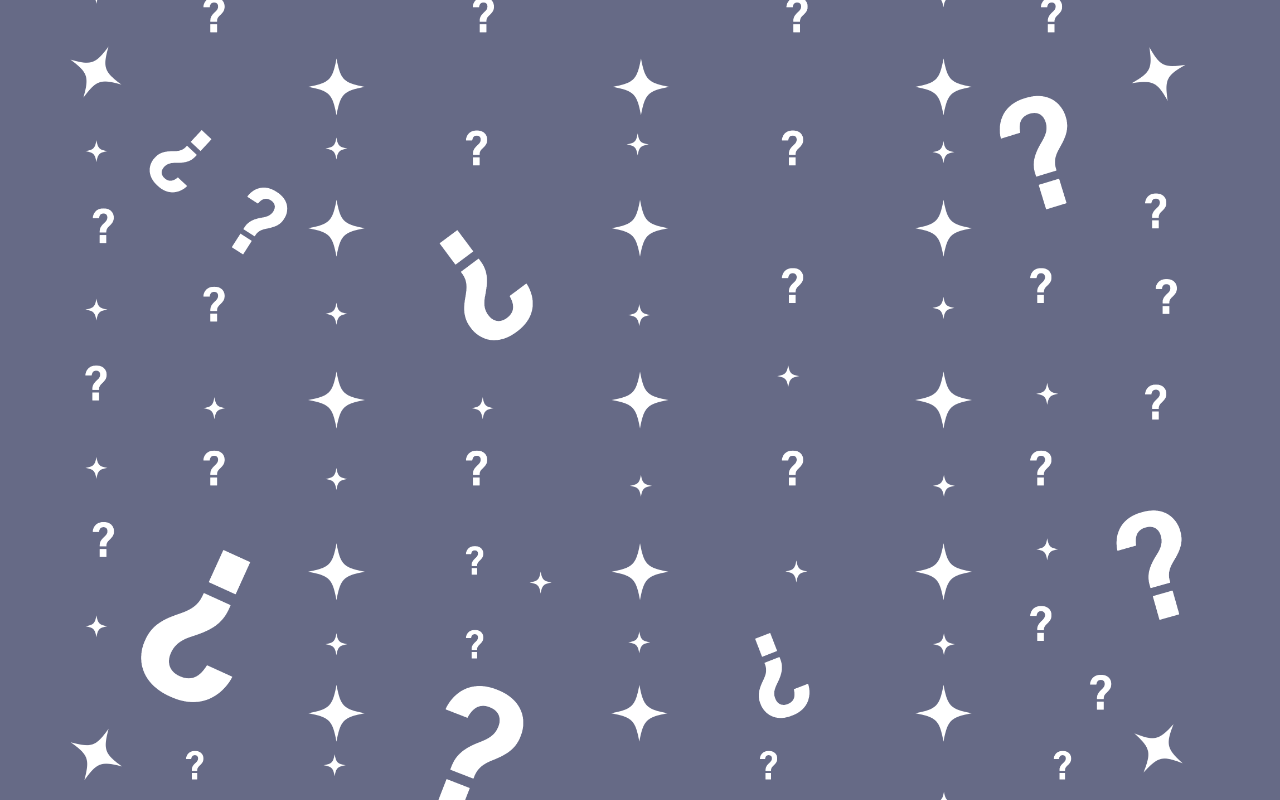
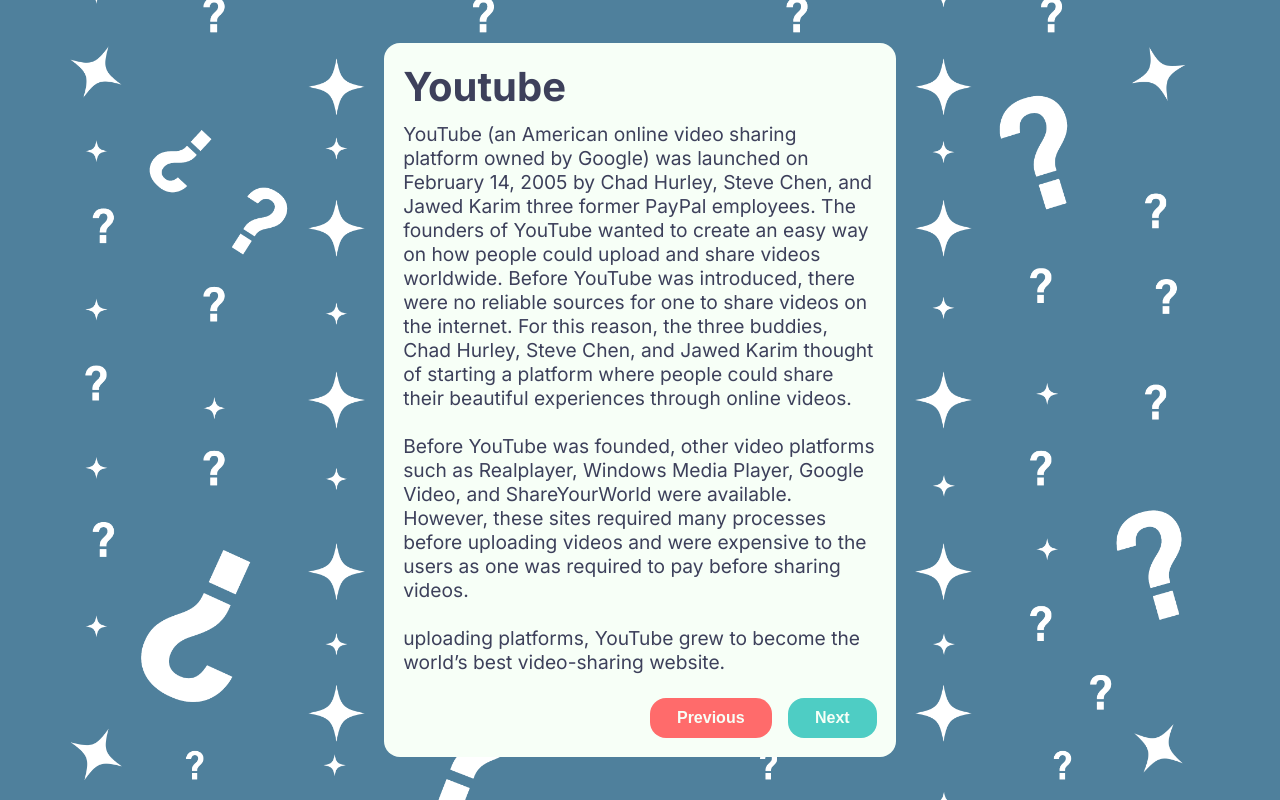
Before and after one commit to JavierCarrasco08/app-quiz, a React (Vite) app: page / in a window 1280 px wide. Built offline with nearby package versions, Linux system fonts and the light colour scheme.

Commit message:
Resume components

```diff
--- a/src/App.css
+++ b/src/App.css
@@ -0,0 +1,27 @@
+.root__select-history {
+  width: 90%;
+  display: flex;
+  flex-wrap: wrap;
+  align-items: center;
+  justify-content: center;
+  gap: 1rem;
+  grid-template-columns: 1fr 1fr;
+}
+
+.root__resume {
+  width: 90%;
+  padding: 1.2rem;
+  border-radius: 1rem;
+  color: var(--primary-color-purple);
+  background-color: var(--panel);
+  -webkit-border-radius: 1rem;
+  -moz-border-radius: 1rem;
+  -ms-border-radius: 1rem;
+  -o-border-radius: 1rem;
+}
+
+@media screen and (min-width: 1000px) {
+  .root__resume {
+    width: 40%;
+  }
+}
--- a/src/App.jsx
+++ b/src/App.jsx
@@ -1,5 +1,27 @@
 import "./App.css";
+import history from "./data";
+import SelectHistory from "./components/history/History";
+import ResumeHistory from "./components/resume/Resume-history";
 
-function App() {}
+function App() {
+  return (
+    <>
+      {/* <section className="root__select-history">
+        <SelectHistory name="YouTube" />
+        <SelectHistory name="Twitter" />
+        <SelectHistory name="Instagram" />
+        <SelectHistory name="Microsoft" />
+        <SelectHistory name="Linux" />
+        <SelectHistory name="Apple" />
+      </section> */}
+      <article className="root__resume">
+        <ResumeHistory
+          name={history.YouTube.name}
+          resume={history.YouTube.history}
+        />
+      </article>
+    </>
+  );
+}
 
 export default App;
--- a/src/components/History.jsx
+++ /dev/null
@@ -1,3 +0,0 @@
-export default function SelectHistory({ name, onSelect }) {
-  return <button onPointerDown={() => onSelect(name)}>{name}</button>;
-}
--- /dev/null
+++ b/src/components/history/History.jsx
@@ -0,0 +1,11 @@
+import "./history.css";
+
+export default function SelectHistory({ name, onSelect }) {
+  return (
+    <button
+      className="root__button-history"
+      onPointerDown={() => console.log("SI")}>
+      {name}
+    </button>
+  );
+}
--- /dev/null
+++ b/src/components/history/history.css
@@ -0,0 +1,56 @@
+.root__button-history {
+  display: block;
+  border: none;
+  outline: none;
+  font-size: 1.15rem;
+  background-color: var(--panel);
+  color: var(--primary-color-purple);
+  font-weight: 600;
+  width: 6rem;
+  height: 5rem;
+  border-radius: 1rem;
+  -webkit-border-radius: 1rem;
+  -moz-border-radius: 1rem;
+  -ms-border-radius: 1rem;
+  -o-border-radius: 1rem;
+  transition: transform 0.5s ease;
+  -webkit-transition: transform 0.5s ease;
+  -moz-transition: transform 0.5s ease;
+  -ms-transition: transform 0.5s ease;
+  -o-transition: transform 0.5s ease;
+}
+
+@media screen and (min-width: 370px) {
+  .root__button-history {
+    height: 8rem;
+    width: 8rem;
+  }
+}
+@media screen and (min-width: 570px) {
+  .root__button-history {
+    font-size: 1.5rem;
+    height: 9rem;
+    width: 9rem;
+  }
+}
+@media screen and (min-width: 800px) {
+  .root__button-history {
+    font-size: 2rem;
+    width: 15rem;
+    height: 15rem;
+  }
+}
+
+@media screen and (min-width: 1100px) {
+  .root__button-history {
+    cursor: pointer;
+    width: 18rem;
+  }
+  .root__button-history:hover {
+    transform: scale(0.9);
+    -webkit-transform: scale(0.9);
+    -moz-transform: scale(0.9);
+    -ms-transform: scale(0.9);
+    -o-transform: scale(0.9);
+  }
+}
--- /dev/null
+++ b/src/components/resume/Resume-history.jsx
@@ -0,0 +1,16 @@
+import "./resume.css";
+
+export default function ResumeHistory({ name, resume }) {
+  return (
+    <>
+      <h1 className="root__title-resume">{name}</h1>
+      {resume.split(/\n/).map((paragraph) => (
+        <p className="root__paragraph-resume">{paragraph}</p>
+      ))}
+      <div className="root__buttons">
+        <button className="root__prev">Previous</button>
+        <button className="root__next">Next</button>
+      </div>
+    </>
+  );
+}
--- /dev/null
+++ b/src/components/resume/resume.css
@@ -0,0 +1,92 @@
+.root__title-resume {
+  font-size: 1.5rem;
+  margin-bottom: 0.7rem;
+}
+.root__paragraph-resume {
+  font-size: 0.7rem;
+  margin-bottom: 0.5rem;
+}
+.root__buttons {
+  width: 100%;
+  display: flex;
+  gap: 1rem;
+  justify-content: end;
+}
+.root__prev,
+.root__next {
+  padding: 0.5rem 1.2rem;
+  border-radius: 1rem;
+  color: var(--panel);
+  border: none;
+  font-weight: 600;
+  -webkit-border-radius: 1rem;
+  -moz-border-radius: 1rem;
+  -ms-border-radius: 1rem;
+  -o-border-radius: 1rem;
+  transition: opacity 0.5s linear;
+  -webkit-transition: opacity 0.5s linear;
+  -moz-transition: opacity 0.5s linear;
+  -ms-transition: opacity 0.5s linear;
+  -o-transition: opacity 0.5s linear;
+  cursor: pointer;
+}
+.root__prev {
+  background-color: var(--primary-color-incorrect);
+}
+.root__next {
+  background-color: var(--primary-color-correct);
+}
+
+@media screen and (min-width: 370px) {
+  .root__title-resume {
+    font-size: 1.7rem;
+  }
+  .root__paragraph-resume {
+    font-size: 0.9rem;
+  }
+  .root__prev,
+  .root__next {
+    padding: 0.7rem 1.5rem;
+    font-size: 0.9rem;
+  }
+}
+
+@media screen and (min-width: 450px) {
+  .root__paragraph-resume {
+    font-size: 1.1rem;
+    margin-bottom: 0.8rem;
+  }
+  .root__title-resume {
+    font: 1.9rem;
+  }
+}
+
+@media screen and (min-width: 750px) {
+  .root__paragraph-resume {
+    font-size: 1.7rem;
+    margin-bottom: 1.5rem;
+  }
+  .root__title-resume {
+    font-size: 2.5rem;
+  }
+  .root__prev,
+  .root__next {
+    font-size: 1.5rem;
+    padding: 1.2rem 4rem;
+  }
+}
+
+@media screen and (min-width: 1000px) {
+  .root__paragraph-resume {
+    font-size: 1.2rem;
+  }
+  .root__prev,
+  .root__next {
+    font-size: 1rem;
+    padding: 0.7rem 1.7rem;
+  }
+  .root__prev:hover,
+  .root__next:hover {
+    opacity: 0.8;
+  }
+}
--- a/src/data.js
+++ b/src/data.js
@@ -1,37 +1,36 @@
 let history = {
   YouTube: {
+    name: "Youtube",
     history: `YouTube (an American online video sharing platform owned by Google) was launched on February 14, 2005 by Chad Hurley, Steve Chen, and Jawed Karim three former PayPal employees. The founders of YouTube wanted to create an easy way on how people could upload and share videos worldwide. Before YouTube was introduced, there were no reliable sources for one to share videos on the internet. For this reason, the three buddies, Chad Hurley, Steve Chen, and Jawed Karim thought of starting a platform where people could share their beautiful experiences through online videos.
-
     Before YouTube was founded, other video platforms such as Realplayer, Windows Media Player, Google Video, and ShareYourWorld were available. However, these sites required many processes before uploading videos and were expensive to the users as one was required to pay before sharing videos.
-
     uploading platforms, YouTube grew to become the world’s best video-sharing website.`,
   },
   instagram: {
+    name: "Instagram",
     history: `Instagram was started in San Francisco by Kevin Systrom and Mike Krieger, who initially tried creating a platform similar to Foursquare but then turned their attention exclusively to photo sharing. The word Instagram is an amalgam of "instant camera" and "telegram."
-
     The iOS app was released through the iTunes App Store on Oct. 6, 2010, and the Android app was released on April 3, 2012. The platform's popularity skyrocketed, with the company reporting more than 40 million active users just two years after launch. This caught the attention of Facebook, which officially purchased Instagram for $1 billion in the summer of 2012.
-
     En abril de 2017, la empresa tenía 700 millones de usuarios activos, más del doble de la base total de usuarios de Twitter.
     `,
   },
   twitter: {
+    name: "Twitter",
     history: `The origin of Twitter starts with Evan Williams and Noah Glass. The two Silicon Valley entrepreneurs came together to create Odeo, a podcasting platform that would eventually become obsolete thanks to Apple iTunes. This didn’t stop Evan Williams from successfully growing Blogger, which led to a multi-million dollar sale to Google in 2003.
-
     Meanwhile, a side feature of Odeo was set to become the latest microblog and social network platform. Known first as Twttr, the service allowed users to send short messaging service, or SMS, to groups. Six months later, the name was changed to Twitter.
-
     Twitter is now known as a social networking and online news site. It offers easily digestible content and allows you to search for and follow friends, celebrities, and business accounts. It’s been described as a marketing tool, amateur news reporting platform, and social messaging service. In 2020, had over 5,500 employees and total assets over $13.3 billion.`,
   },
   microsoft: {
+    name: "Microsoft",
     history: `Microsoft Corp., U.S. computer firm, the leading developer of personal-computer software systems and applications. Microsoft, headquartered in Redmond, Wash., also publishes books and multimedia titles and manufactures hardware. It was founded in 1975 by Bill Gates and Paul G. Allen (b. 1954), who adapted BASIC for use on personal computers. They licensed versions of it to various companies, developed other programming languages, and in 1981 released MS-DOS for the IBM PC. The subsequent adoption of MS-DOS by most other personal-computer manufacturers generated vast revenues for Microsoft, which became a publicly owned corporation in 1986. It issued the first version of Microsoft Word, its popular word-processing program, in 1983, and Microsoft Windows, a graphical user interface for MS-DOS-based computers, in 1985. In 2001 Microsoft released Xbox, a video game console that quickly captured second place in the $10 billion video gaming market. In 2002 Microsoft launched Xbox Live, a broadband gaming network for their consoles.`,
   },
   linux: {
+    name: "Linux",
     history: `Linux, computer operating system created in the early 1990s by Finnish software engineer Linus Torvalds and the Free Software Foundation (FSF).
-
     While still a student at the University of Helsinki, Torvalds started developing Linux to create a system similar to MINIX, a UNIX operating system. In 1991 he released version 0.02; Version 1.0 of the Linux kernel, the core of the operating system, was released in 1994. About the same time, American software developer Richard Stallman and the FSF made efforts to create an open-source UNIX-like operating system called GNU.
-
     Linux grew throughout the 1990s because of the efforts of hobbyist developers. Although Linux is not as user-friendly as the popular Microsoft Windows and Mac OS operating systems, it is an efficient and reliable system that rarely crashes. Combined with Apache, an open-source Web server, Linux accounts for most of the servers used on the Internet.`,
   },
   apple: {
+    name: "Apple",
     history: `Apple Inc., formerly Apple Computer, Inc., Microcomputer design and manufacturing company, the first successful personal-computer company. It was founded in 1976 by Steven P. Jobs and Stephen G. Wozniak, whose first computer was manufactured in the Jobs family’s garage. The Apple II (1977), with its plastic case and colour graphics, launched the company to success, earning Apple over $100 million by 1980, the year the company first offered stock to the public. The Macintosh, introduced in 1984, was the first personal computer to use a graphical user interface and a mouse. The “Mac” initially sold poorly, and Jobs left the company in 1985, but eventually it found its niche in the desktop publishing market. Apple recalled Jobs in 1997. He returned the company to profitability by introducing more innovative products, such as the iMac. Apple introduced iTunes, software for playing music that has been converted to the MP3 format, and the iPod portable MP3 music player in 2001; in 2003 the company began selling downloadable copies of major record company songs in MP3 format over the Internet. Apple introduced the iPhone, a touch-screen smartphone, in 2007 and the iPad, which created a new market for tablet computers, in 2010.`,
   },
 };
+export default history;
--- a/src/index.css
+++ b/src/index.css
@@ -2,7 +2,7 @@
   --primary-color-correct: #4ecdc4;
   --primary-color-incorrect: #ff6b6b;
   --primary-color-pista: #ffe66d;
-  --primary-color-purple: #666a86;
+  --primary-color-purple: #3d405b;
   --panel: #f7fff7;
 }
 html {
@@ -27,6 +27,9 @@
 #root {
   width: 100%;
   height: 100%;
+  display: flex;
+  align-items: center;
+  justify-content: center;
   background-image: url("./assets/images/Fondo-de-la-app-quiz.png");
   background-repeat: no-repeat;
   background-position: center;
```
Also changed, not shown: src/assets/images/Fondo-de-la-app-quiz.png.
